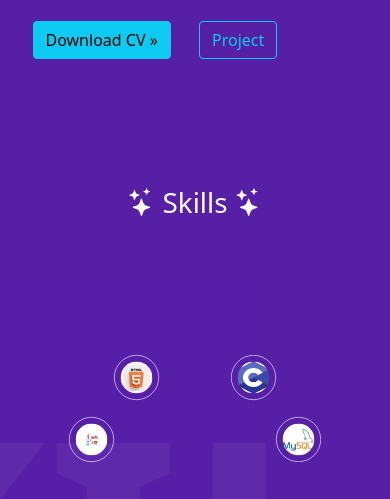
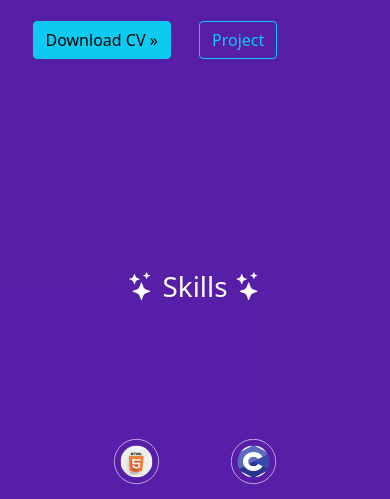
Before and after one commit to Avdhut-Sunil-Kshirsagar/Portfolio, a plain HTML site: page index.html in a window 390 px wide. Shown: the part 1750-2249 px from the top of the page. Drawn offline with nearby package versions, Linux system fonts and the light colour scheme.

Commit message:
style.css

```diff
--- a/style.css
+++ b/style.css
@@ -239,6 +239,10 @@ abbr:hover::after {
         width: 250px;
     }
 
+    .skills {
+        padding-top: 25vh;
+    }
+
     .skill-container abbr {
         transform: scale(0.6);
     }
```
